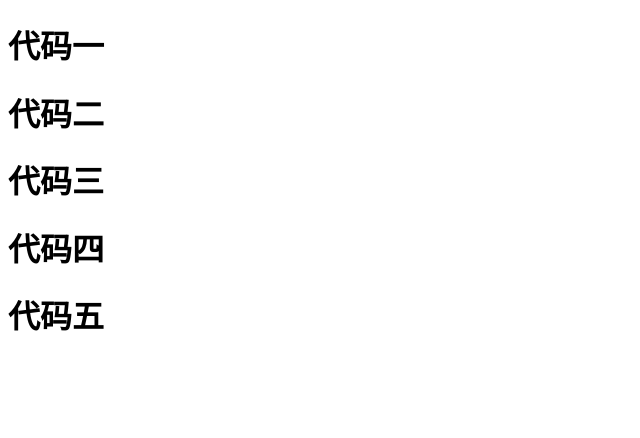
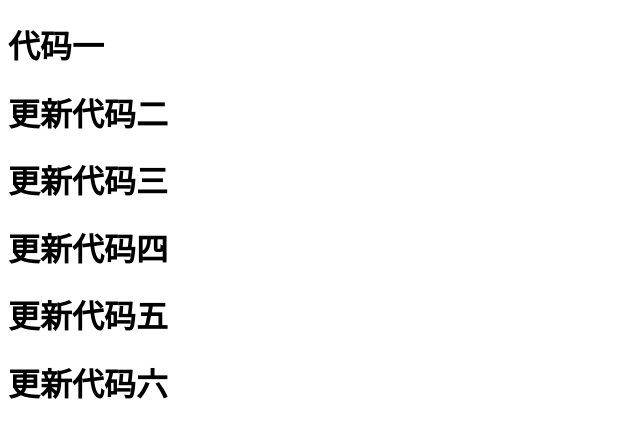
Before and after one commit to lijiang-github/lijiangcontent, a plain HTML site: page index.html in a window 1280 px wide. Shown: the whole page, without its empty margins (0-640 px from the left). Drawn offline with Linux system fonts and the light colour scheme.

Commit message:
第六次更新代码

```diff
--- a/index.html
+++ b/index.html
@@ -7,9 +7,10 @@
 </head>
 <body>
     <h1> 代码一</h1>
-    <h1> 代码二</h1>
-    <h1> 代码三</h1>
-    <h1> 代码四</h1>
-    <h1> 代码五</h1>
+    <h1> 更新代码二</h1>
+    <h1> 更新代码三</h1>
+    <h1> 更新代码四</h1>
+    <h1> 更新代码五</h1>
+    <h1> 更新代码六</h1>
 </body>
 </html>
```
